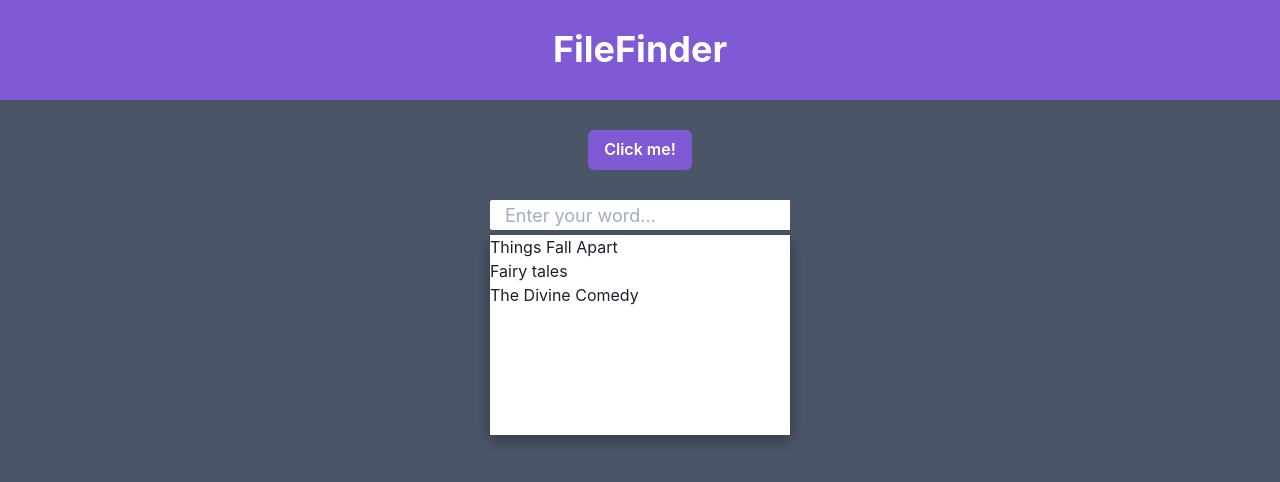
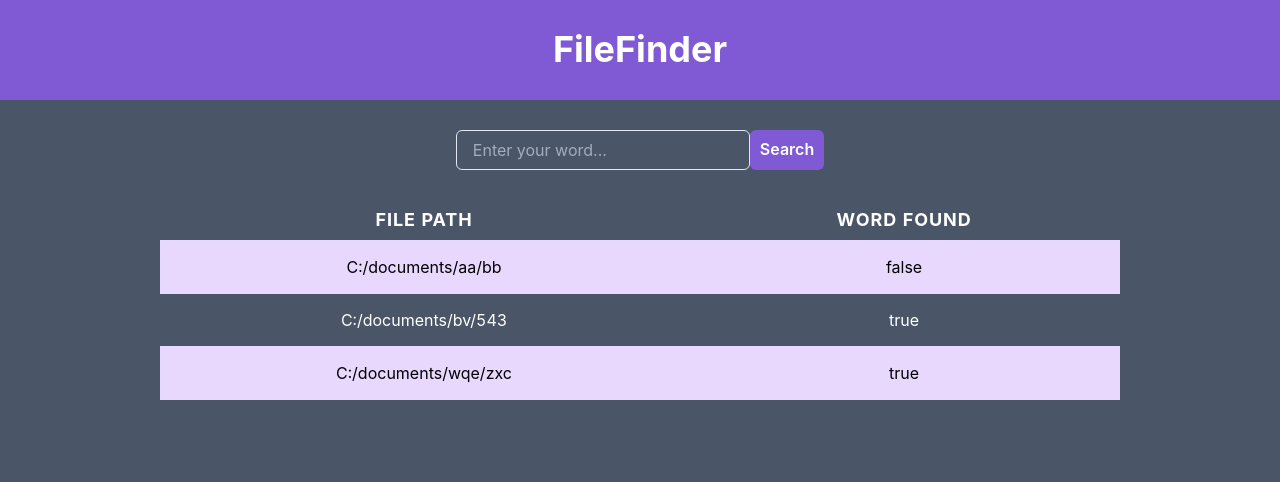
Before and after one commit to kraleppa/agh-tk, a React (Create React App) app in the folder frontend/: page / in a window 1280 px wide. Shown: the top 482 px of the page. Built offline with nearby package versions, Linux system fonts and the light colour scheme; no server answers.

Commit message:
TK22WTPB-17 receiving results + ui refactor

```diff
--- a/frontend/src/App.js
+++ b/frontend/src/App.js
@@ -1,23 +1,34 @@
-import { Box, Button, Center, Heading } from "@chakra-ui/react";
+import { Box, Center, Heading } from "@chakra-ui/react";
 import SearchBar from "./Components/SearchBar";
-import Data from './data.json'
+import data from './data.json'
 import { RabbitMQConnection } from "./webSockets/RabbitMQConnection";
+import { useEffect, useState } from "react";
+import ShowResults from "./Components/ShowResults";
 
 function App() {
-  const connection = new RabbitMQConnection()
+  const [results, setResults] = useState(data)
+  const clearResults = () => setResults([])
+  const addResult = (newResult) => {
+    console.log("adding result: " + JSON.stringify(newResult))
+    setResults(oldResults => [...oldResults, newResult])
+  }
+
+  const connection = new RabbitMQConnection(addResult)
+
+  useEffect(() => {
+    console.dir(results)
+  }, [results])
+
   return (
     <Box bg="gray.600" h="100vh">
       <Center bg="purple.500" h="100px" color="white">
         <Heading>FileFinder</Heading>
       </Center>
-      <Center bg="gray.600" h="100px" color="white">
-        {/* todo replace hardcoded request */}
-        <Button colorScheme="purple" variant="solid" onClick={() => connection.sendRequest('dog', ['docx'], ['forms'])}>
-          Click me!
-        </Button>
+      <Center>
+        <SearchBar connection={connection} clearResults={clearResults} />
       </Center>
       <Center>
-        <SearchBar placeholder="Enter your word..." data={Data} />
+        <ShowResults results={results} />
       </Center>
     </Box>
   );
--- a/frontend/src/Components/SearchBar.css
+++ /dev/null
@@ -1,21 +0,0 @@
-.search input {
-    background-color: white;
-    border: 0;
-    border-radius: 2px;
-    border-top-right-radius: 0px;
-    border-bottom-right-radius: 0px;
-    font-size: 18px;
-    padding: 15px;
-    height: 30px;
-    width: 300px;
-  }
-
-  .dataResult {
-    margin-top: 5px;
-    width: 300px;
-    height: 200px;
-    background-color: white;
-    box-shadow: rgba(0, 0, 0, 0.35) 0px 5px 15px;
-    overflow: hidden;
-    overflow-y: auto;
-  }
--- a/frontend/src/Components/SearchBar.js
+++ b/frontend/src/Components/SearchBar.js
@@ -1,19 +1,22 @@
 import React from "react";
-import "./SearchBar.css";
+import { Button, Center, Input } from "@chakra-ui/react";
 
-function SearchBar({placeholder, data}) {
-    return(
-        <div className="search">
-            <div className="searchInputs">
-                <input type="text" placeholder={placeholder} />
-            </div>
-            <div className="dataResult">
-                {data.map((value,key) => {
-                    return <div> {value.title} </div>
-                })}
-            </div>
-        </div>
-    )
+function SearchBar({ connection, clearResults }) {
+
+  const onClick = () => {
+    clearResults()
+    // todo replace hardcoded request
+    connection.sendRequest('dog', ['docx'], ['forms'])
+  }
+
+  return (
+    <Center bg="gray.600" h="100px" color="white">
+      <Input placeholder="Enter your word..." />
+      <Button colorScheme="purple" variant="solid" onClick={onClick}>
+        Search
+      </Button>
+    </Center>
+  )
 }
 
 export default SearchBar
--- /dev/null
+++ b/frontend/src/Components/ShowResults.js
@@ -0,0 +1,30 @@
+import { Table, Thead, Tr, Th, Td, Tbody } from "@chakra-ui/react";
+
+export default function ShowResults({ results }) {
+  const rows = results.map((result, key) => {
+    return (
+      <Tr key={key + "_" + result.path} textColor={() => key % 2 === 0 ? colors.black : colors.white}>
+        <Td textAlign="center">{result.path}</Td>
+        <Td textAlign="center">{result.found}</Td>
+      </Tr>
+    )
+  })
+  return (
+    <Table variant="striped" colorScheme='purple' width="75%">
+      <Thead>
+        <Tr>
+          <Th fontSize="large" textColor={colors.white} textAlign="center">FILE PATH</Th>
+          <Th fontSize="large" textColor={colors.white} textAlign="center">WORD FOUND</Th>
+        </Tr>
+      </Thead>
+      <Tbody>
+        {rows}
+      </Tbody>
+    </Table>
+  )
+}
+
+const colors = {
+  black: "#000000",
+  white: "#FFFFFF"
+}
--- a/frontend/src/data.json
+++ b/frontend/src/data.json
@@ -1,32 +1,14 @@
 [
   {
-    "author": "Chinua Achebe",
-    "country": "Nigeria",
-    "imageLink": "images/things-fall-apart.jpg",
-    "language": "English",
-    "link": "https://en.wikipedia.org/wiki/Things_Fall_Apart\n",
-    "pages": 209,
-    "title": "Things Fall Apart",
-    "comm": "Tak to"
+    "path": "C:/documents/aa/bb",
+    "found": "false"
   },
   {
-    "author": "Hans Christian Andersen",
-    "country": "Denmark",
-    "imageLink": "images/fairy-tales.jpg",
-    "language": "Danish",
-    "link": "https://en.wikipedia.org/wiki/Fairy_Tales_Told_for_Children._First_Collection.\n",
-    "pages": 784,
-    "title": "Fairy tales",
-    "comm": "chyba"
+    "path": "C:/documents/bv/543",
+    "found": "true"
   },
   {
-    "author": "Dante Alighieri",
-    "country": "Italy",
-    "imageLink": "images/the-divine-comedy.jpg",
-    "language": "Italian",
-    "link": "https://en.wikipedia.org/wiki/Divine_Comedy\n",
-    "pages": 928,
-    "title": "The Divine Comedy",
-    "comm": "powinno działać"
+    "path": "C:/documents/wqe/zxc",
+    "found": "true"
   }
 ]
--- a/frontend/src/webSockets/RabbitMQConnection.js
+++ b/frontend/src/webSockets/RabbitMQConnection.js
@@ -1,10 +1,19 @@
 import { Stomp } from "@stomp/stompjs";
 
 export class RabbitMQConnection {
-  constructor() {
+  constructor(addResult) {
     this.client = Stomp.over(new WebSocket('ws://127.0.0.1:15674/ws'))
-    const onConnect = () => console.log('connected to ws')
-    const onError = () => console.log('error while connecting to ws')
+
+    const onMessage = (message) => {
+      addResult(JSON.parse(message.body))
+      this.client.subscribe('/queue/result', onMessage)
+    }
+    const onConnect = () => {
+      console.log('connected to ws')
+      this.client.subscribe('/queue/result', onMessage)
+    }
+    const onError = () => console.error('error while connecting to ws')
+
     this.client.reconnect_delay = 5000
     this.client.connect('guest', 'guest', onConnect, onError)
   }
```
